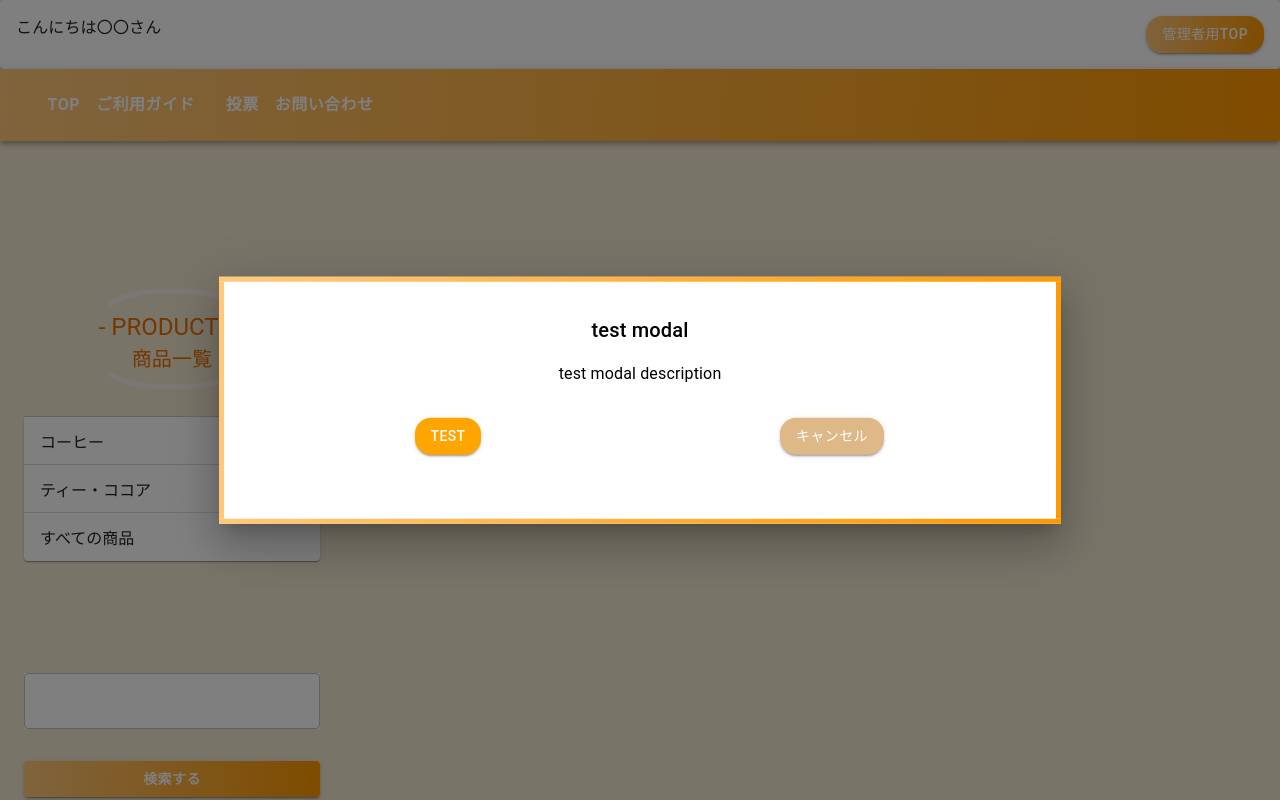
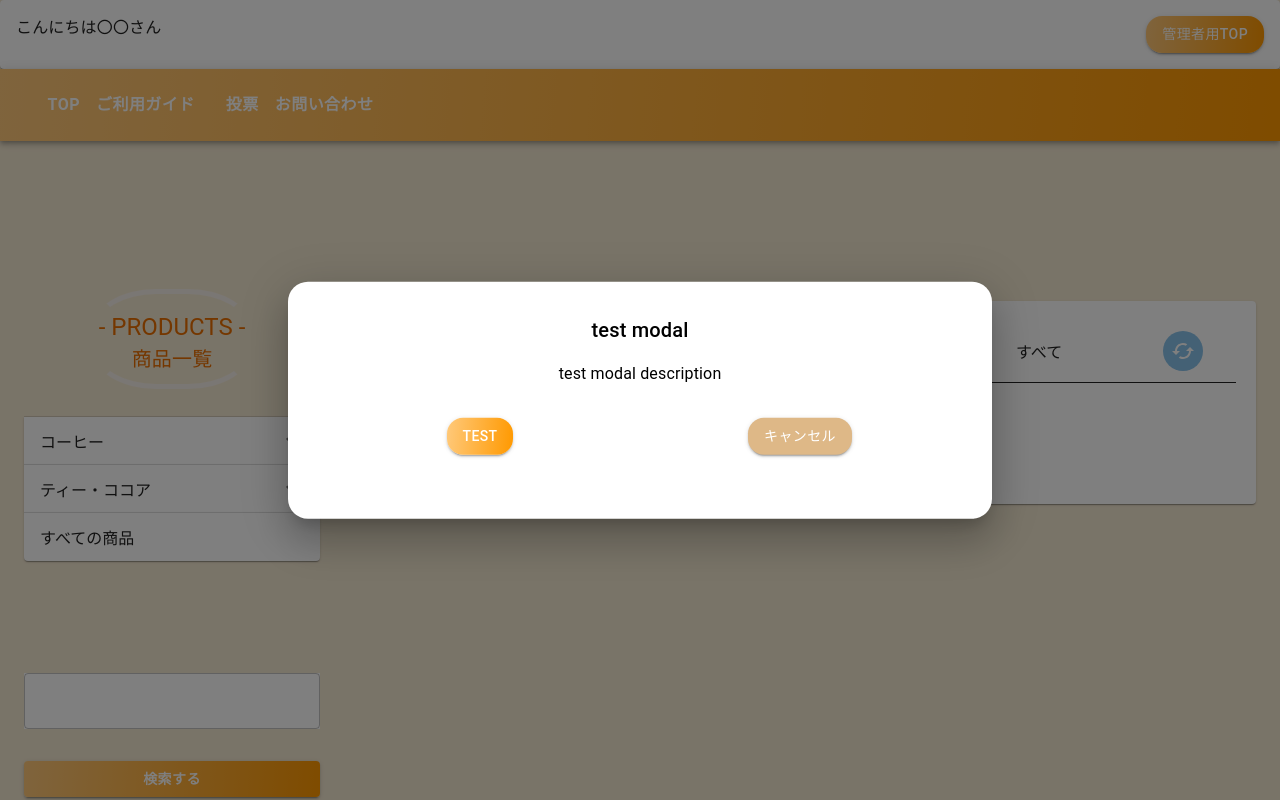
Before and after one commit to watanabekanako/react-drinkmanager-app, a React (Create React App) app: page /home/timeline in a window 1280 px wide. Both pictures are taken after a click on the button "OPEN". Shown: the top 800 px of the page. Built offline with nearby package versions, Linux system fonts and the light colour scheme.

Commit message:
modal guide

```diff
--- a/src/component/ModalWindow.tsx
+++ b/src/component/ModalWindow.tsx
@@ -12,11 +12,9 @@ const style = {
   top: "50%",
   left: "50%",
   transform: "translate(-50%, -50%)",
-  width: "60%",
+  width: "50%",
   bgcolor: "background.paper",
-  border: "5px solid #ffc97a",
-  borderImage: "linear-gradient(95deg, #ffc97a, #ff9900)",
-  borderImageSlice: "1",
+  borderRadius: 5,
   boxShadow: 24,
   p: 4,
 };
@@ -94,18 +92,11 @@ export default function ModalWindow(props: any) {
                     completeAction();
                     handleClose();
                   }}
-                  sx={[
-                    {
-                      "&:hover": {
-                        background: "#ffa500",
-                      },
-                    },
-                    {
-                      background: "#ffa500",
-                      my: 4,
-                      borderRadius: 4,
-                    },
-                  ]}
+                  sx={{
+                    background: "linear-gradient(95deg, #ffc97a, #ff9900)",
+                    my: 4,
+                    borderRadius: 4,
+                  }}
                 >
                   {completeButtonName}
                 </Button>
--- a/src/component/pages/Guide.tsx
+++ b/src/component/pages/Guide.tsx
@@ -1,4 +1,4 @@
-import { Typography } from "@mui/material";
+import { Paper, Typography } from "@mui/material";
 import { FC, memo } from "react";
 
 type Props = {};
@@ -6,6 +6,7 @@ type Props = {};
 const Guide: FC<Props> = memo((props) => {
   return (
     <div>
+      <Paper sx={{ p: "20px" }}>
         <Typography variant="h3" borderBottom="1px solid" gutterBottom>
           ご利用ガイド
         </Typography>
@@ -122,8 +123,12 @@ const Guide: FC<Props> = memo((props) => {
           お問い合わせ
         </Typography>
         <Typography variant="body1" gutterBottom>
-        &emsp; お問い合わせは&emsp;<strong style={{ borderBottom: "1px solid", color: "#ff9900" }}>こちら</strong>
+          &emsp; お問い合わせは&emsp;
+          <strong style={{ borderBottom: "1px solid", color: "#ff9900" }}>
+            こちら
+          </strong>
         </Typography>
+      </Paper>
     </div>
   );
 });
--- a/src/component/pages/Timeline.tsx
+++ b/src/component/pages/Timeline.tsx
@@ -1,12 +1,60 @@
 import { FC, memo } from "react";
 import ModalWindow from "../ModalWindow";
+import {
+  Box,
+  Button,
+  FormControl,
+  Grid,
+  IconButton,
+  Paper,
+  TextField,
+  Typography,
+} from "@mui/material";
+import { CachedOutlined, Search } from "@mui/icons-material";
 
 type Props = {};
 
 const Timeline: FC<Props> = memo((props) => {
   return (
-    <div>
-      <h1>タイムライン画面です。</h1>
+    <Paper sx={{p: "20px"}}>
+      <Grid
+        container
+        sx={{ flexGrow: 1, borderBottom: 1, py: "10px", alignItems: "center" }}
+      >
+        <Grid item xs={4} sx={{}}>
+          <Typography variant="h4">タイムライン</Typography>
+        </Grid>
+        <Grid item xs={5}>
+          <Box component="form">
+            <TextField
+              label="検索"
+              variant="outlined"
+              sx={{ p: "0" }}
+              size="small"
+            />
+          <IconButton
+            sx={{
+              background: "#89c3eb",
+              color: "white",
+              ml: "10px",
+              alignItems: "center",
+            }}
+          >
+            <Search />
+          </IconButton>
+          </Box>
+        </Grid>
+        <Grid item xs={2}>
+          すべて
+        </Grid>
+        <Grid item xs={1} sx={{ p: "none" }}>
+          <IconButton
+            sx={{ background: "#89c3eb", color: "white", borderRadius: "none" }}
+          >
+            <CachedOutlined />
+          </IconButton>
+        </Grid>
+      </Grid>
       <ModalWindow
         title="test modal"
         content="test modal description"
@@ -16,7 +64,7 @@ const Timeline: FC<Props> = memo((props) => {
           console.log("test");
         }}
       />
-    </div>
+    </Paper>
   );
 });
 
```
Also changed, not shown: 1 other file (tests, documents, lock files or other folders). Lines whose indentation alone changed are shown as unchanged.
